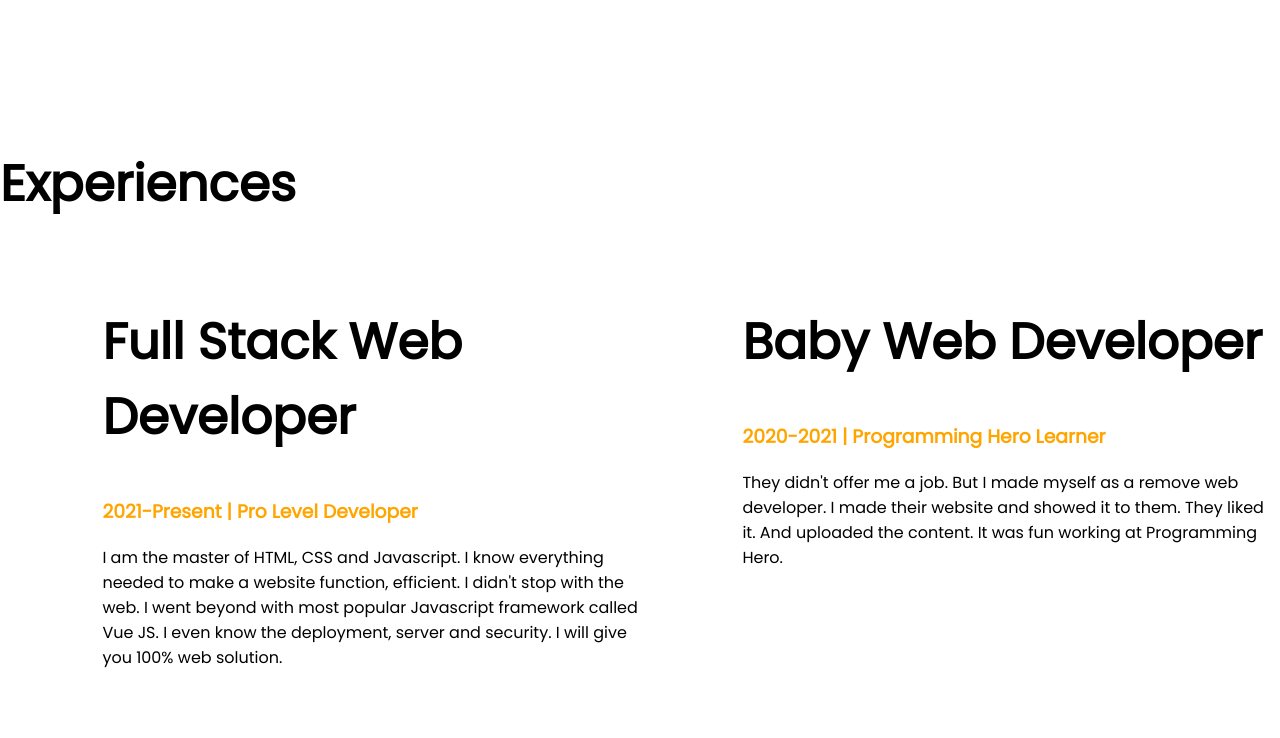
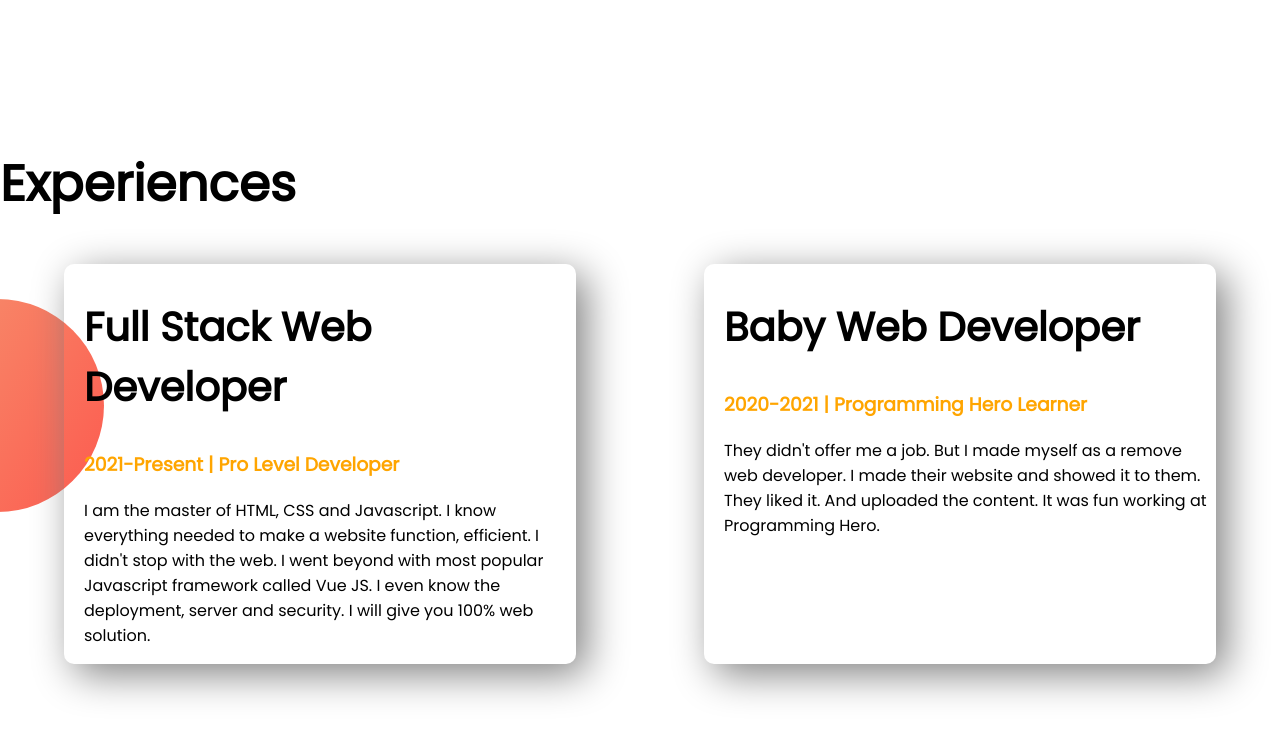
Before and after one commit to mdimranulalam/imrans-website, a plain HTML site: page index.html in a window 1280 px wide. Shown: the part 1036-1774 px from the top of the page. Drawn offline with Linux system fonts and the light colour scheme.

Commit message:
Experience item adding

```diff
--- a/index.html
+++ b/index.html
@@ -47,14 +47,14 @@
     <section class="experience-area">
         <h1>Experiences</h1>
         <div class="flexible-container">
-            <div class="half-width">
-                <h1>Full Stack Web Developer</h1>
+            <div class="experience-item">
+                <h2>Full Stack Web Developer</h2>
                 <h3 class="orange-color">2021-Present | Pro Level Developer</h3>
                 <p>I am the master of HTML, CSS and Javascript. I know everything needed to make a website function, efficient. I didn't stop with the web. I went beyond with most popular Javascript framework called Vue JS. I even know the deployment, server and security. I will give you 100% web solution.</p>
             </div>
 
-            <div class="half-width">
-                <h1>Baby Web Developer</h1>
+            <div class="experience-item">
+                <h2>Baby Web Developer</h2>
                 <h3 class="orange-color">2020-2021 | Programming Hero Learner</h3>
                 <p>They didn't offer me a job. But I made myself as a remove web developer. I made their website and showed it to them. They liked it. And uploaded the content. It was fun working at Programming Hero.</p>
             </div>
--- a/style.css
+++ b/style.css
@@ -8,6 +8,9 @@ body{
 }
 h1{
     font-size: 50px;
+}
+h2{
+    font-size: 40px;
 }
 .orange-color{
     color: orange;
@@ -42,3 +45,16 @@ h1{
     background-repeat: no-repeat;
     background-position: right;
 }
+.experience-area{
+    background-image: url(images/exp-bg.png);
+    background-repeat: no-repeat;
+    background-position: left;
+}
+.experience-item{
+    width: 40%;
+    margin-left: 5%;
+    margin-right: 5%;
+    padding-left: 20px;
+    border-radius: 10px;
+    box-shadow: 10px 10px 40px gray;
+}
```
Also changed, not shown: images/exp-bg.png (added).
